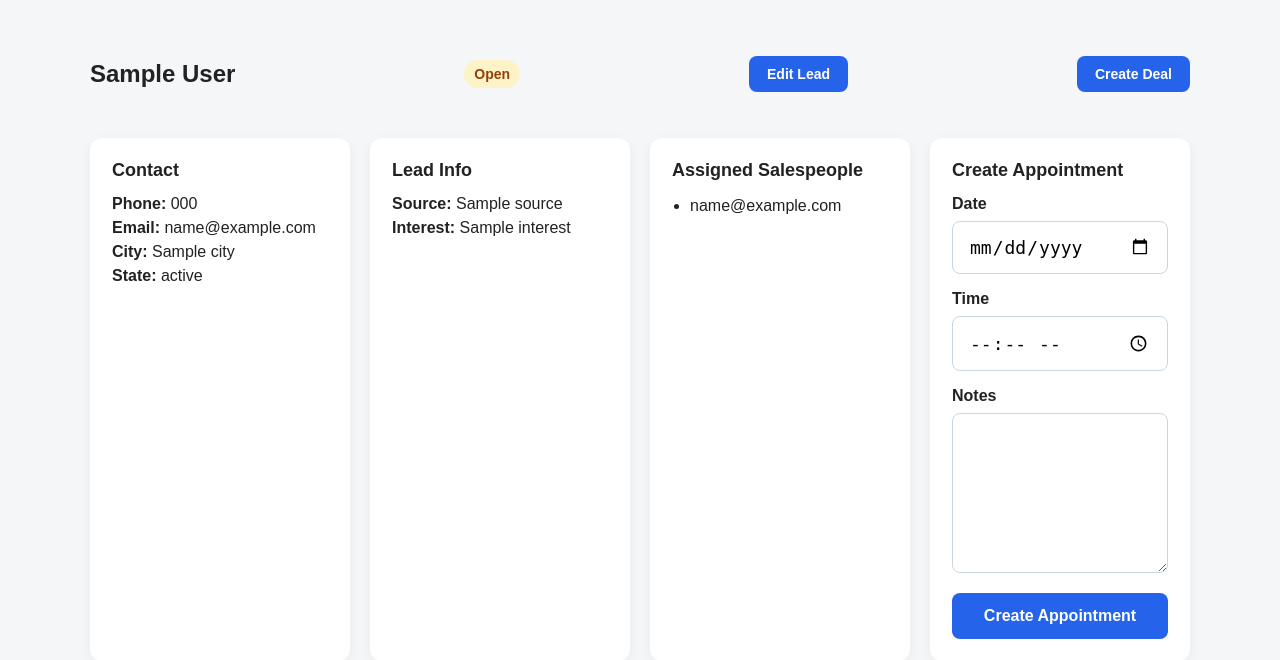
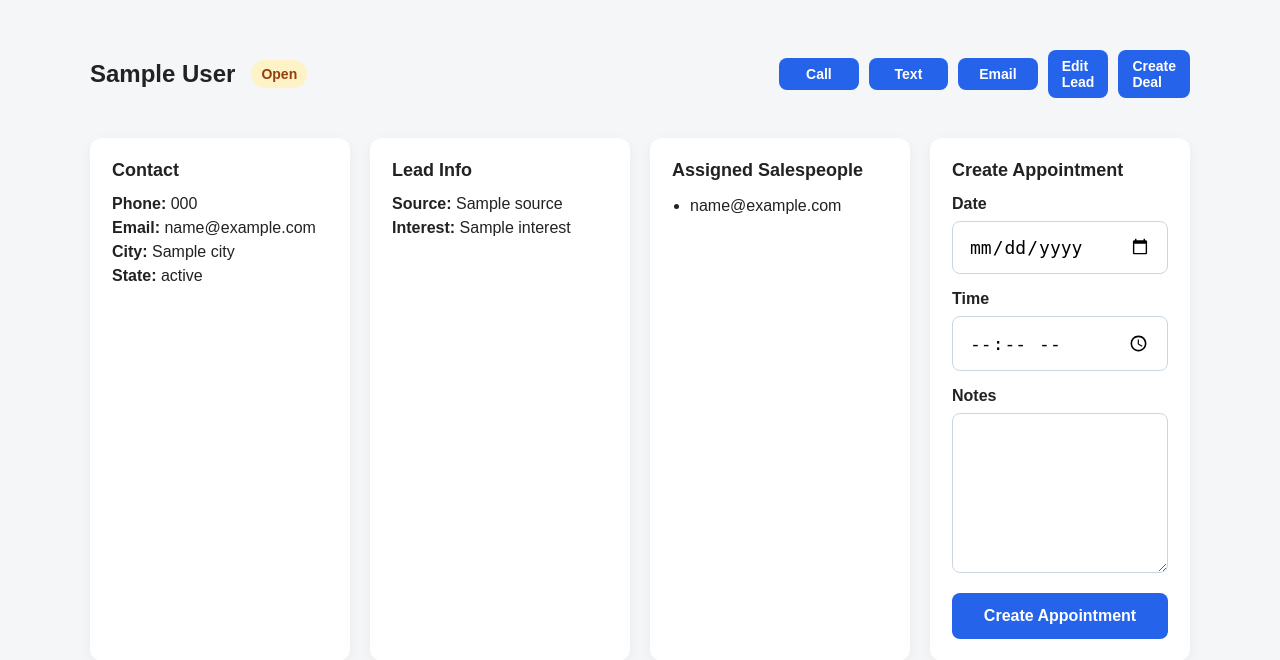
Before and after one commit to andriisyniuchenko/auto_dealer_crm, a FastAPI app: template app/templates/lead_detail.html in a window 1280 px wide. Shown: the part 130-790 px from the top of the page. Run offline with FastAPI, Linux system fonts and the light colour scheme; the template is opened without the code that fills it: most values are stand-ins (such as "Sample title", 1, 10 or a date in 2020); parts of the project's set-up code (start-up, migrations or seed data) failed here and were passed over.

Commit message:
Improve lead detail header actions UI

```diff
--- a/app/static/style.css
+++ b/app/static/style.css
@@ -293,3 +293,52 @@ button:hover {
     padding: 8px 12px;
     font-size: 14px;
 }
+
+
+.lead-header {
+    display: flex;
+    justify-content: space-between;
+    align-items: center;
+    margin-bottom: 30px;
+}
+
+.lead-header-left {
+    display: flex;
+    align-items: center;
+    gap: 12px;
+}
+
+.lead-header-buttons {
+    display: flex;
+    gap: 10px;
+    align-items: center;
+}
+
+.btn {
+    padding: 8px 14px;
+    border-radius: 8px;
+    font-weight: 600;
+    font-size: 14px;
+    text-decoration: none;
+    border: none;
+    cursor: pointer;
+}
+
+.btn-primary {
+    background: #2563eb;
+    color: white;
+}
+
+.btn-primary:hover {
+    background: #1d4ed8;
+}
+
+.btn-ghost {
+    background: transparent;
+    border: 1px solid #d1d5db;
+    color: #374151;
+}
+
+.btn-ghost:hover {
+    background: #f3f4f6;
+}
--- a/app/templates/lead_detail.html
+++ b/app/templates/lead_detail.html
@@ -6,18 +6,31 @@
 <div class="lead-container">
 
     <div class="lead-header">
+
+        <div style="display:flex; align-items:center; gap:16px;">
             <h2>{{ lead.first_name }} {{ lead.last_name }}</h2>
 
             <span class="status-badge status-{{ lead.status }}">
                 {{ lead.status }}
             </span>
+        </div>
+
+        <div style="display:flex; gap:10px; align-items:center;">
+
+            <button class="btn btn-secondary">Call</button>
+            <button class="btn btn-secondary">Text</button>
+            <button class="btn btn-secondary">Email</button>
 
             <a href="/api/v1/leads-page/{{ lead.id }}/edit" class="btn btn-edit">
                 Edit Lead
             </a>
+
             <a href="/api/v1/deals-page/create/{{ lead.id }}" class="btn btn-edit">
                 Create Deal
             </a>
+
+        </div>
+
     </div>
 
     <div class="lead-grid">
```
Lines whose indentation alone changed are shown as unchanged.
